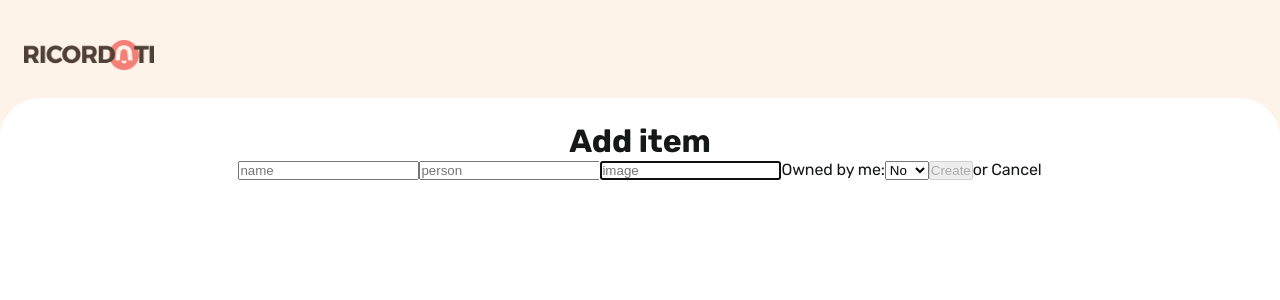
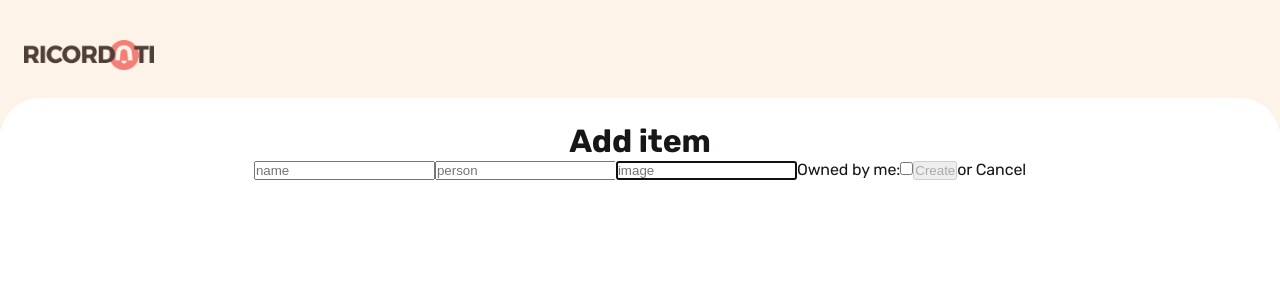
Before and after one commit to irenedeni/ricordati, a Next.js app: page /create in a window 1280 px wide. Shown: the top 300 px of the page. Built offline with nearby package versions, Linux system fonts and the light colour scheme.

Commit message:
ownership field as checkbox

```diff
--- a/src/components/Navbar.tsx
+++ b/src/components/Navbar.tsx
@@ -29,7 +29,7 @@ const Navbar = ({ button }: NavbarProps): React.JSX.Element => {
       transition={{ type: 'linear' }}
       className={styles.nav}
     >
-      <Link href={router.basePath}>
+      <Link href="/">
         <Image
           src={`${router.basePath}/assets/logo.png`}
           alt="Ricordati logo"
--- a/src/pages/create.tsx
+++ b/src/pages/create.tsx
@@ -50,17 +50,7 @@ export default function Create() {
             value={image}
           />
           <label htmlFor="ownership">Owned by me:</label>
-          <select
-            name="ownership"
-            id="ownership"
-            onChange={(e) =>
-              setOwnedByMe(e.target.value === 'true' ? true : false)
-            }
-            value={ownedByMe ? 'true' : 'false'}
-          >
-            <option value="false">No</option>
-            <option value="true">Yes</option>
-          </select>
+          <input type="checkbox" checked={ownedByMe} onChange={() => setOwnedByMe(!ownedByMe)} />
           <input disabled={!name || !person} type="submit" value="Create" />
           <a onClick={() => Router.push('/')}>
             or Cancel
```
Also changed, not shown: src/pages/items/[id].tsx (+8 -10 lines).
